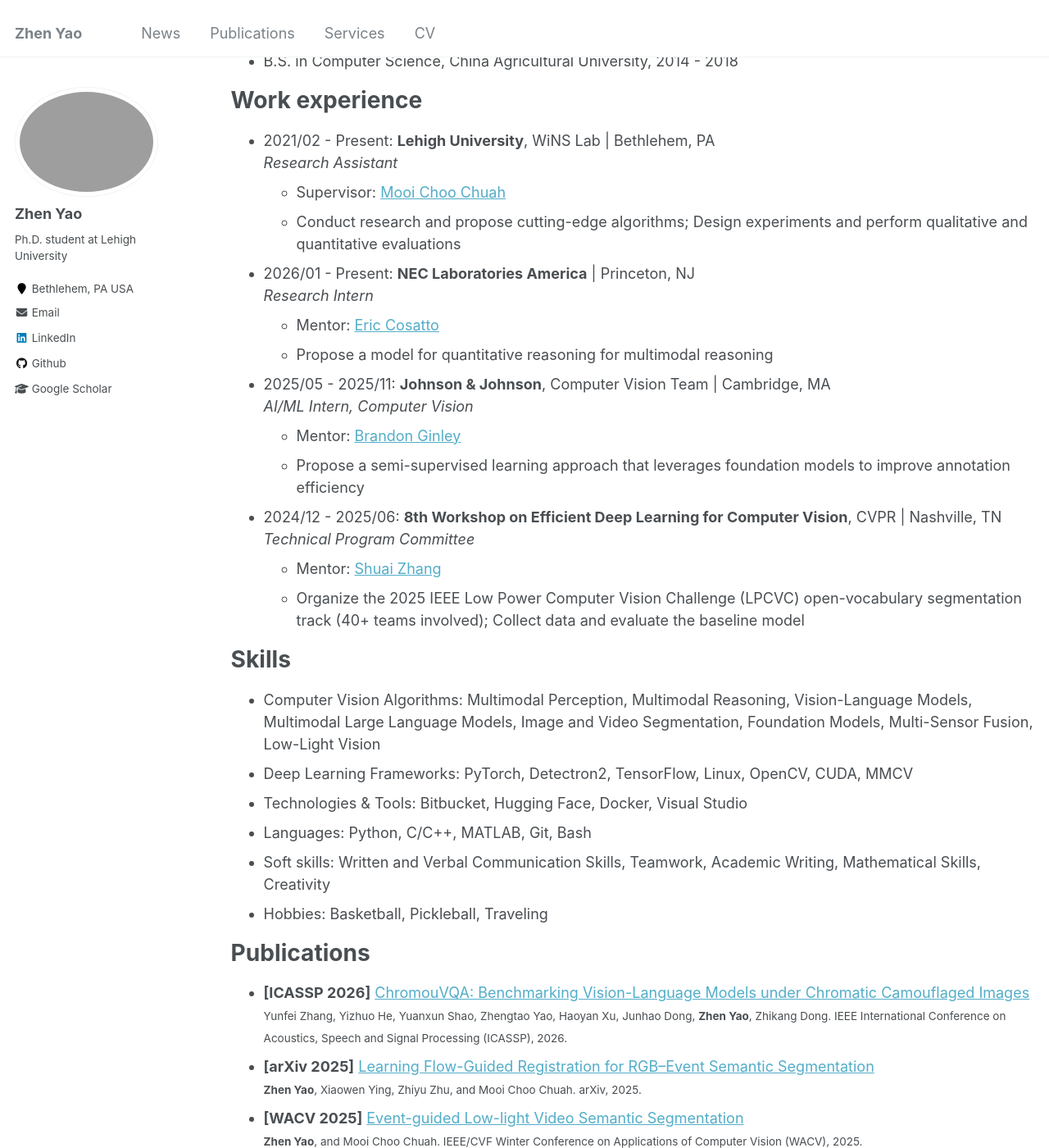
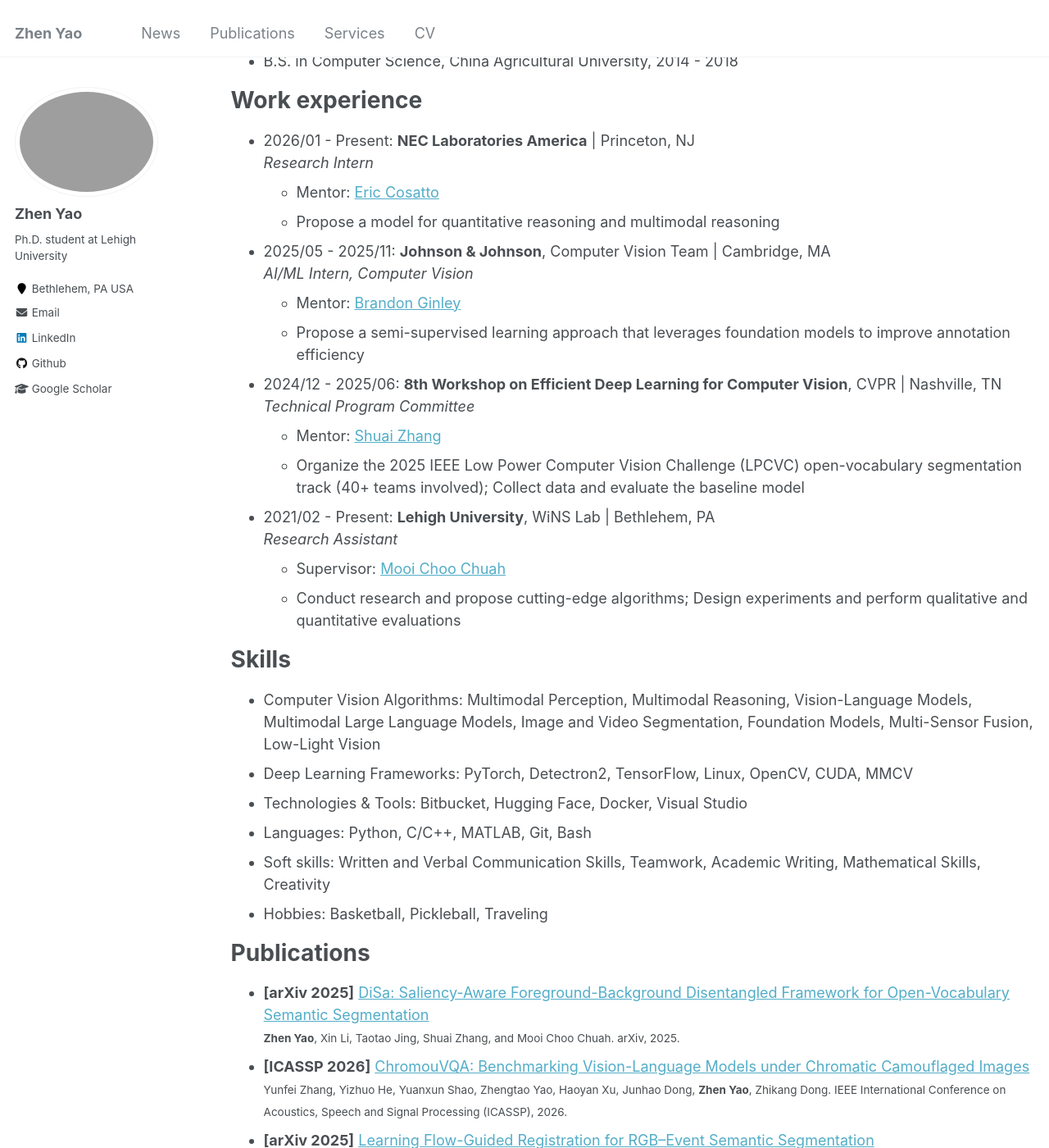
Before and after one commit to zyaocoder/zyaocoder.github.io, a Jekyll site: the page built from _pages/cv.md, in a window 1280 px wide and 1400 px high, scrolled down 211 px. Shown: the whole window at 82% size. Built offline with Jekyll 4.4.1, drawn with Linux system fonts in a browser that asks for light colours.

Commit message:
Update cv.md

```diff
--- a/_pages/cv.md
+++ b/_pages/cv.md
@@ -36,6 +31,12 @@ Work experience
   *Technical Program Committee*
   * Mentor: [Shuai Zhang](https://zsivine.github.io/)
   * Organize the 2025 IEEE Low Power Computer Vision Challenge (LPCVC) open-vocabulary segmentation track (40+ teams involved); Collect data and evaluate the baseline model
+
+* 2021/02 - Present: **Lehigh University**, WiNS Lab | Bethlehem, PA <br>
+  *Research Assistant*
+  * Supervisor: [Mooi Choo Chuah](https://www.cse.lehigh.edu/~chuah/)
+  * Conduct research and propose cutting-edge algorithms; Design experiments and perform qualitative and quantitative evaluations
+
 
 Skills
 ======
@@ -48,6 +49,8 @@ Skills
 
 Publications
 ======
+* **[arXiv 2025]** [DiSa: Saliency-Aware Foreground-Background Disentangled Framework for Open-Vocabulary Semantic Segmentation](https://arxiv.org/abs/2601.20064) <br>
+<small>**Zhen Yao**, Xin Li, Taotao Jing, Shuai Zhang, and Mooi Choo Chuah. arXiv, 2025.</small>
 * **[ICASSP 2026]** [ChromouVQA: Benchmarking Vision-Language Models under Chromatic Camouflaged Images](https://www.arxiv.org/abs/2512.05137) <br>
 <small>Yunfei Zhang, Yizhuo He, Yuanxun Shao, Zhengtao Yao, Haoyan Xu, Junhao Dong, **Zhen Yao**, Zhikang Dong. IEEE International Conference on Acoustics, Speech and Signal Processing (ICASSP), 2026.</small>
 * **[arXiv 2025]** [Learning Flow-Guided Registration for RGB–Event Semantic Segmentation](https://www.arxiv.org/abs/2505.01548) <br>
```
Also changed, not shown: other parts of _pages/cv.md (+1 -6 lines).
